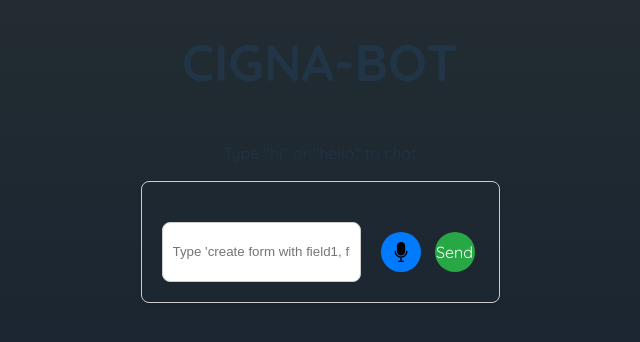
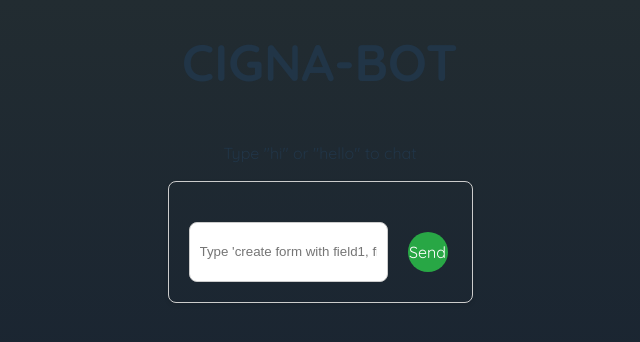
Before and after one commit to sunnyc0206/CHAT_BOT, a React (Vite) app: page / in a window 1280 px wide. Shown: the top 342 px of the page, without its empty margins (320-960 px from the left). Built offline with nearby package versions, Linux system fonts and the light colour scheme.

Commit message:
Update FormCreater.jsx

```diff
--- a/src/components/FormCreater.jsx
+++ b/src/components/FormCreater.jsx
@@ -17,27 +17,6 @@
     setCommand(e.target.value);
   };
 
-  const handleSpeechRecognition = () => {
-    const recognition = new window.webkitSpeechRecognition();
-    recognition.lang = 'en-US';
-    recognition.interimResults = false;
-    recognition.maxAlternatives = 1;
-    recognition.start();
-
-    recognition.onresult = (event) => {
-      const transcript = event.results[0][0].transcript;
-      setCommand(transcript);
-      inputRef.current.focus();
-    };
-
-    recognition.onerror = (event) => {
-      console.error('Speech recognition error:', event.error);
-    };
-
-    recognition.onend = () => {
-      recognition.stop();
-    };
-  };
 
   const handleSubmit = (e) => {
     e.preventDefault();
@@ -148,9 +127,9 @@
           className="input-field"
           ref={inputRef}
         />
-        <button type="button" onClick={handleSpeechRecognition} className="mic-button">
+{/*         <button type="button" onClick={handleSpeechRecognition} className="mic-button">
           <img src="src/assets/mic.png" alt="microphone" />
-        </button>
+        </button> */}
         <button type="submit" className="send-button">Send</button>
       </form>
       {formCreated && (
```
